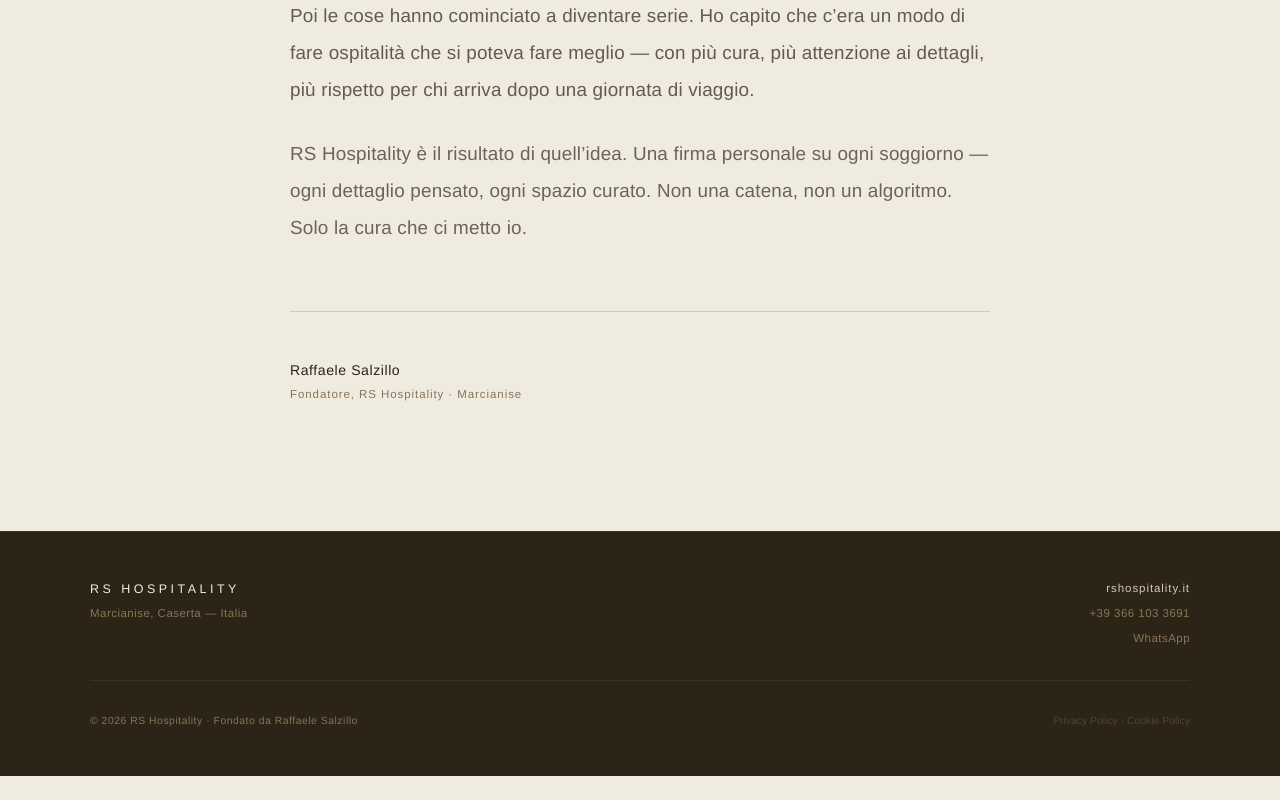
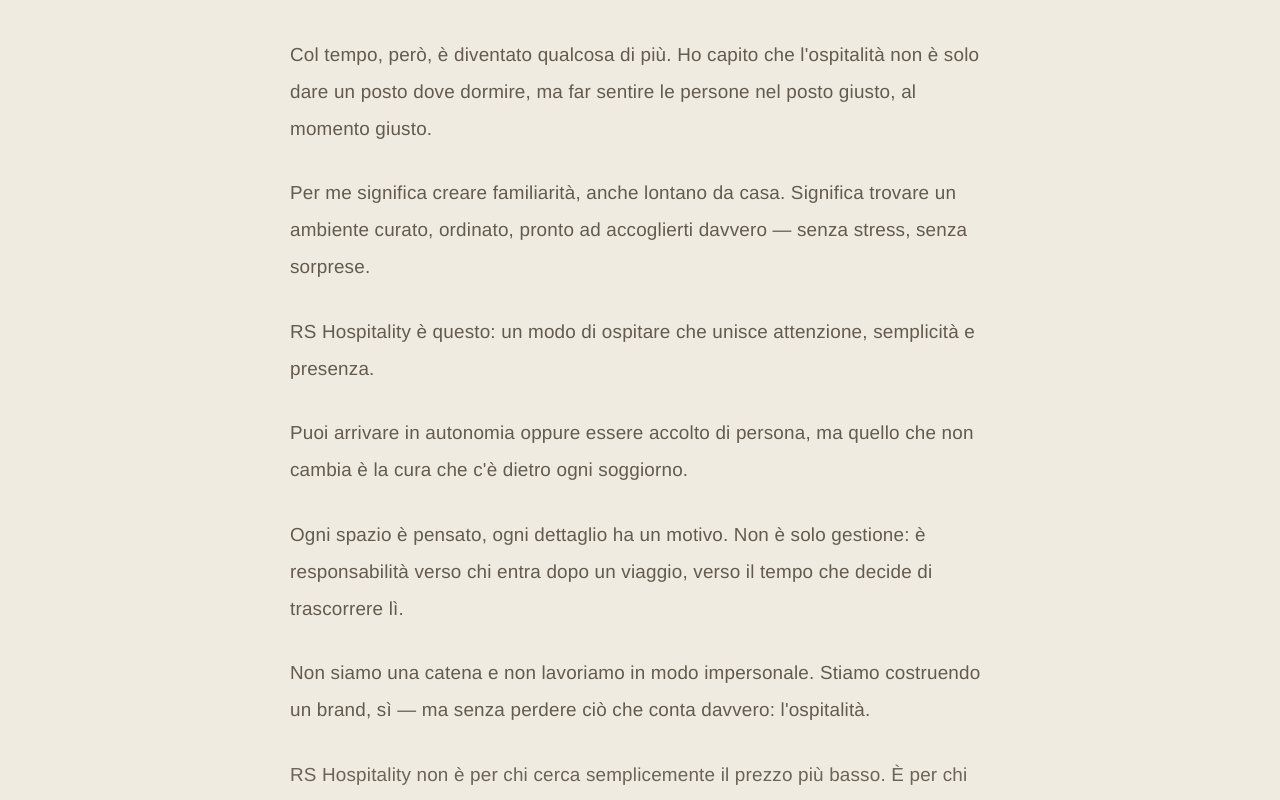
Before and after one commit to raffelesalzillo17-crypto/rs-hospitality, a Next.js app: page /chi-siamo in a window 1280 px wide. Shown: the part 800-1600 px from the top of the page. Before the commit the page ends 1576 px from the top, so only its background shows below. Built offline with nearby package versions, Linux system fonts and the light colour scheme.

Commit message:
feat: logo RS, chi siamo, modulo disponibilità, fix navigazione, rimozione dominio

```diff
--- a/app/alloggi/il-tulipano/page.tsx
+++ b/app/alloggi/il-tulipano/page.tsx
@@ -144,7 +144,6 @@
       "@type": "LodgingBusiness",
       name: "Il Tulipano — RS Hospitality",
       description: "Camera matrimoniale con bagno privato ad uso esclusivo a Marcianise (CE). Affitti brevi vicino Caserta, da €55 a notte.",
-      url: "https://rshospitality.it/alloggi/il-tulipano",
       telephone: "+393661033691",
       address: {
         "@type": "PostalAddress",
@@ -155,7 +154,7 @@
         addressCountry: "IT",
       },
       priceRange: "€55–€80",
-      image: "https://rshospitality.it/images/tulipano/Foto letto ampia.png",
+      image: "/images/tulipano/Foto letto ampia.png",
       amenityFeature: [
         { "@type": "LocationFeatureSpecification", name: "Wi-Fi gratuito", value: true },
         { "@type": "LocationFeatureSpecification", name: "Bagno privato esclusivo", value: true },
@@ -188,9 +187,39 @@
   const [busyDates, setBusyDates] = useState<{start: string; end: string}[]>([]);
   const [calLoading, setCalLoading] = useState(true);
 
+  // Form disponibilità
+  const [formArrivo, setFormArrivo] = useState("");
+  const [formPartenza, setFormPartenza] = useState("");
+  const [formOspiti, setFormOspiti] = useState(2);
+  const [disponibilita, setDisponibilita] = useState<boolean | null>(null);
+  const [formVerificando, setFormVerificando] = useState(false);
+
+  const verificaDisponibilita = async () => {
+    if (!formArrivo || !formPartenza) return;
+    setFormVerificando(true);
+    setDisponibilita(null);
+    try {
+      const res = await fetch("/api/calendar");
+      const data = await res.json();
+      const events: { start: string; end: string }[] = data.events ?? [];
+      const arrivo = new Date(formArrivo);
+      const partenza = new Date(formPartenza);
+      const occupato = events.some(({ start, end }) => {
+        const s = new Date(start);
+        const e = new Date(end);
+        return arrivo < e && partenza > s;
+      });
+      setDisponibilita(!occupato);
+    } catch {
+      setDisponibilita(null);
+    } finally {
+      setFormVerificando(false);
+    }
+  };
+
   const navLinks = [
     { label: "Alloggi",   href: "/#alloggi" },
-    { label: "Chi siamo", href: "/#proprietari" },
+    { label: "Chi siamo", href: "/#chi-siamo" },
     { label: "Contatti",  href: "/#footer" },
   ];
 
@@ -402,19 +431,7 @@
             Il Tulipano
           </h1>
 
-          <div style={{ width: 36, height: 1, backgroundColor: c.cammello, marginBottom: "2rem" }} />
-
-          <p
-            style={{
-              color: c.sabbia,
-              fontSize: "clamp(0.82rem, 1.8vw, 0.95rem)",
-              fontWeight: 300,
-              letterSpacing: "0.06em",
-              marginBottom: "3rem",
-            }}
-          >
-            da €55 / notte
-          </p>
+          <div style={{ width: 36, height: 1, backgroundColor: c.cammello, marginBottom: "3rem" }} />
 
           <a
             href="#galleria"
@@ -753,7 +770,7 @@
         </div>
       </section>
 
-      {/* ── PREZZO E PRENOTAZIONE ───────────────────────────────────────────── */}
+      {/* ── DISPONIBILITÀ E PRENOTAZIONE ────────────────────────────────────── */}
       <section
         style={{
           backgroundColor: c.lino,
@@ -763,7 +780,7 @@
         <div ref={prezzoRef} style={{ maxWidth: 1100, margin: "0 auto", ...fade(prezzoInView) }}>
           <div className="rs-prezzo-layout">
 
-            {/* Prezzi + CTA */}
+            {/* Modulo disponibilità */}
             <div
               style={{
                 backgroundColor: c.tabacco,
@@ -781,74 +798,135 @@
                   textTransform: "uppercase",
                 }}
               >
-                Tariffe
+                Verifica disponibilità
               </p>
 
-              {/* Tariffa principale */}
-              <div style={{ display: "flex", alignItems: "baseline", gap: "0.5rem" }}>
-                <span
+              <h3
                 style={{
                   color: c.lino,
-                    fontSize: "clamp(2rem, 4.5vw, 2.8rem)",
+                  fontSize: "clamp(1.2rem, 2.5vw, 1.6rem)",
                   fontWeight: 300,
-                    letterSpacing: "-0.01em",
+                  letterSpacing: "0.01em",
                 }}
               >
-                  da €55
-                </span>
-                <span style={{ color: c.cammello, fontSize: "0.82rem", letterSpacing: "0.04em" }}>
-                  / notte
-                </span>
+                Il Tulipano
+              </h3>
+
+              {/* Form date */}
+              <div style={{ display: "flex", flexDirection: "column", gap: "0.75rem" }}>
+                <div>
+                  <label style={{ color: c.sabbia, fontSize: "0.65rem", letterSpacing: "0.12em", textTransform: "uppercase", display: "block", marginBottom: "0.4rem" }}>
+                    Data arrivo
+                  </label>
+                  <input
+                    type="date"
+                    value={formArrivo}
+                    min={new Date().toISOString().split("T")[0]}
+                    onChange={(e) => { setFormArrivo(e.target.value); setDisponibilita(null); }}
+                    style={{
+                      width: "100%",
+                      backgroundColor: "rgba(255,255,255,0.06)",
+                      border: `1px solid rgba(139,115,85,0.4)`,
+                      color: c.lino,
+                      fontSize: "0.82rem",
+                      padding: "0.75rem 0.9rem",
+                      fontFamily: "'Helvetica Neue', Helvetica, Arial, sans-serif",
+                      outline: "none",
+                      boxSizing: "border-box",
+                    }}
+                  />
                 </div>
 
-              {/* Griglia stagionale */}
+                <div>
+                  <label style={{ color: c.sabbia, fontSize: "0.65rem", letterSpacing: "0.12em", textTransform: "uppercase", display: "block", marginBottom: "0.4rem" }}>
+                    Data partenza
+                  </label>
+                  <input
+                    type="date"
+                    value={formPartenza}
+                    min={formArrivo || new Date().toISOString().split("T")[0]}
+                    onChange={(e) => { setFormPartenza(e.target.value); setDisponibilita(null); }}
+                    style={{
+                      width: "100%",
+                      backgroundColor: "rgba(255,255,255,0.06)",
+                      border: `1px solid rgba(139,115,85,0.4)`,
+                      color: c.lino,
+                      fontSize: "0.82rem",
+                      padding: "0.75rem 0.9rem",
+                      fontFamily: "'Helvetica Neue', Helvetica, Arial, sans-serif",
+                      outline: "none",
+                      boxSizing: "border-box",
+                    }}
+                  />
+                </div>
+
+                <div>
+                  <label style={{ color: c.sabbia, fontSize: "0.65rem", letterSpacing: "0.12em", textTransform: "uppercase", display: "block", marginBottom: "0.4rem" }}>
+                    Numero ospiti
+                  </label>
+                  <select
+                    value={formOspiti}
+                    onChange={(e) => setFormOspiti(Number(e.target.value))}
+                    style={{
+                      width: "100%",
+                      backgroundColor: "rgba(255,255,255,0.06)",
+                      border: `1px solid rgba(139,115,85,0.4)`,
+                      color: c.lino,
+                      fontSize: "0.82rem",
+                      padding: "0.75rem 0.9rem",
+                      fontFamily: "'Helvetica Neue', Helvetica, Arial, sans-serif",
+                      outline: "none",
+                      boxSizing: "border-box",
+                      appearance: "none",
+                    }}
+                  >
+                    {[1, 2, 3, 4].map((n) => (
+                      <option key={n} value={n} style={{ backgroundColor: c.tabacco }}>
+                        {n} {n === 1 ? "ospite" : "ospiti"}
+                      </option>
+                    ))}
+                  </select>
+                </div>
+              </div>
+
+              {/* Bottone verifica */}
+              <button
+                onClick={verificaDisponibilita}
+                disabled={!formArrivo || !formPartenza || formVerificando}
+                style={{
+                  backgroundColor: (!formArrivo || !formPartenza) ? "rgba(139,115,85,0.3)" : c.cammello,
+                  color: c.lino,
+                  border: "none",
+                  fontSize: "0.68rem",
+                  letterSpacing: "0.22em",
+                  textTransform: "uppercase",
+                  padding: "1rem 1.5rem",
+                  cursor: (!formArrivo || !formPartenza) ? "not-allowed" : "pointer",
+                  transition: "background-color 0.25s",
+                  fontFamily: "'Helvetica Neue', Helvetica, Arial, sans-serif",
+                }}
+                onMouseEnter={(e) => { if (formArrivo && formPartenza) e.currentTarget.style.backgroundColor = c.tabacco; }}
+                onMouseLeave={(e) => { if (formArrivo && formPartenza) e.currentTarget.style.backgroundColor = c.cammello; }}
+              >
+                {formVerificando ? "Verifica in corso…" : "Verifica disponibilità"}
+              </button>
+
+              {/* Esito verifica */}
+              {disponibilita === true && (
+                <div style={{ display: "flex", flexDirection: "column", gap: "0.75rem" }}>
                   <div
                     style={{
-                  display: "grid",
-                  gridTemplateColumns: "1fr 1fr 1fr",
-                  gap: "1px",
-                  backgroundColor: "rgba(255,255,255,0.08)",
+                      backgroundColor: "rgba(46,125,82,0.18)",
+                      border: "1px solid rgba(46,125,82,0.5)",
+                      padding: "0.85rem 1rem",
                     }}
                   >
-                {[
-                  { label: "Bassa stagione", price: "€55", note: "lun–gio" },
-                  { label: "Alta stagione", price: "€70", note: "estate/feste" },
-                  { label: "Weekend", price: "€80", note: "ven–dom" },
-                ].map((t) => (
-                  <div
-                    key={t.label}
-                    style={{
-                      backgroundColor: c.tabacco,
-                      padding: "0.85rem 0.75rem",
-                      textAlign: "center",
-                    }}
-                  >
-                    <p style={{ color: c.cammello, fontSize: "0.55rem", letterSpacing: "0.1em", textTransform: "uppercase", marginBottom: "0.35rem" }}>
-                      {t.label}
+                    <p style={{ color: "#4caf7d", fontSize: "0.78rem", fontWeight: 400, letterSpacing: "0.04em" }}>
+                      Disponibile per le date selezionate
                     </p>
-                    <p style={{ color: c.lino, fontSize: "1rem", fontWeight: 300 }}>{t.price}</p>
-                    <p style={{ color: "rgba(212,201,181,0.45)", fontSize: "0.55rem", marginTop: "0.2rem" }}>{t.note}</p>
                   </div>
-                ))}
-              </div>
-
-              <p
-                style={{
-                  color: c.sabbia,
-                  fontSize: "0.72rem",
-                  fontWeight: 300,
-                  lineHeight: 1.65,
-                  opacity: 0.7,
-                }}
-              >
-                Lettino aggiuntivo disponibile a €20 / notte.
-              </p>
-
-              <div style={{ height: 1, backgroundColor: "rgba(255,255,255,0.07)" }} />
-
-              {/* CTA prenotazione diretta WhatsApp */}
                   <a
-                href="https://wa.me/393661033691?text=Ciao%2C%20vorrei%20prenotare%20Il%20Tulipano%20direttamente"
+                    href={`https://wa.me/393661033691?text=Ciao%2C+vorrei+prenotare+Il+Tulipano+dal+${formArrivo}+al+${formPartenza}+per+${formOspiti}+${formOspiti === 1 ? "ospite" : "ospiti"}`}
                     target="_blank"
                     rel="noopener noreferrer"
                     style={{
@@ -870,11 +948,32 @@
                     onMouseEnter={(e) => { e.currentTarget.style.opacity = "0.85"; }}
                     onMouseLeave={(e) => { e.currentTarget.style.opacity = "1"; }}
                   >
-                Prenota direttamente su WhatsApp
+                    Prenota su WhatsApp
                     <span style={{ fontSize: "0.6rem", letterSpacing: "0.06em", opacity: 0.85, textTransform: "none", fontWeight: 300 }}>
                       Miglior prezzo garantito · risposta entro 1 ora
                     </span>
                   </a>
+                </div>
+              )}
+
+              {disponibilita === false && (
+                <div
+                  style={{
+                    backgroundColor: "rgba(192,57,43,0.15)",
+                    border: "1px solid rgba(192,57,43,0.4)",
+                    padding: "0.85rem 1rem",
+                  }}
+                >
+                  <p style={{ color: "#e57373", fontSize: "0.78rem", fontWeight: 400, letterSpacing: "0.04em", marginBottom: "0.3rem" }}>
+                    Periodo occupato
+                  </p>
+                  <p style={{ color: "rgba(240,235,224,0.55)", fontSize: "0.7rem", fontWeight: 300 }}>
+                    Prova a modificare le date per trovare disponibilità.
+                  </p>
+                </div>
+              )}
+
+              <div style={{ height: 1, backgroundColor: "rgba(255,255,255,0.07)" }} />
 
               <div style={{ display: "flex", flexDirection: "column", gap: "0.75rem" }}>
                 <div>
@@ -1220,9 +1319,6 @@
               </span>
             </div>
             <div style={{ display: "flex", flexDirection: "column", gap: "0.5rem", alignItems: "flex-end" }}>
-              <a href="https://rshospitality.it" style={{ color: c.sabbia, textDecoration: "none", fontSize: "0.72rem", letterSpacing: "0.08em" }}>
-                rshospitality.it
-              </a>
               <a href="tel:+393661033691" style={{ color: c.cammello, textDecoration: "none", fontSize: "0.72rem", letterSpacing: "0.04em" }}>
                 +39 366 103 3691
               </a>
--- a/app/chi-siamo/page.tsx
+++ b/app/chi-siamo/page.tsx
@@ -279,9 +279,7 @@
               marginBottom: "1.75rem",
             }}
           >
-            Sono Raffaele, un ragazzo di Marcianise. Ho iniziato con gli affitti
-            brevi quasi per gioco — un appartamento, qualche curiosità, voglia
-            di provare.
+            Sono Raffaele, un ragazzo di Marcianise. RS Hospitality nasce quasi per caso — da un primo appartamento, un po&apos; di curiosità e la voglia di fare le cose fatte bene.
           </p>
 
           <p
@@ -295,10 +293,77 @@
               marginBottom: "1.75rem",
             }}
           >
-            Poi le cose hanno cominciato a diventare serie. Ho capito che c&rsquo;era
-            un modo di fare ospitalità che si poteva fare meglio — con più
-            cura, più attenzione ai dettagli, più rispetto per chi arriva dopo
-            una giornata di viaggio.
+            Col tempo, però, è diventato qualcosa di più. Ho capito che l&apos;ospitalità non è solo dare un posto dove dormire, ma far sentire le persone nel posto giusto, al momento giusto.
+          </p>
+
+          <p
+            style={{
+              color: c.tabacco,
+              fontSize: "clamp(1.05rem, 2.2vw, 1.18rem)",
+              fontWeight: 300,
+              lineHeight: 1.95,
+              letterSpacing: "0.01em",
+              opacity: 0.72,
+              marginBottom: "1.75rem",
+            }}
+          >
+            Per me significa creare familiarità, anche lontano da casa. Significa trovare un ambiente curato, ordinato, pronto ad accoglierti davvero — senza stress, senza sorprese.
+          </p>
+
+          <p
+            style={{
+              color: c.tabacco,
+              fontSize: "clamp(1.05rem, 2.2vw, 1.18rem)",
+              fontWeight: 300,
+              lineHeight: 1.95,
+              letterSpacing: "0.01em",
+              opacity: 0.72,
+              marginBottom: "1.75rem",
+            }}
+          >
+            RS Hospitality è questo: un modo di ospitare che unisce attenzione, semplicità e presenza.
+          </p>
+
+          <p
+            style={{
+              color: c.tabacco,
+              fontSize: "clamp(1.05rem, 2.2vw, 1.18rem)",
+              fontWeight: 300,
+              lineHeight: 1.95,
+              letterSpacing: "0.01em",
+              opacity: 0.72,
+              marginBottom: "1.75rem",
+            }}
+          >
+            Puoi arrivare in autonomia oppure essere accolto di persona, ma quello che non cambia è la cura che c&apos;è dietro ogni soggiorno.
+          </p>
+
+          <p
+            style={{
+              color: c.tabacco,
+              fontSize: "clamp(1.05rem, 2.2vw, 1.18rem)",
+              fontWeight: 300,
+              lineHeight: 1.95,
+              letterSpacing: "0.01em",
+              opacity: 0.72,
+              marginBottom: "1.75rem",
+            }}
+          >
+            Ogni spazio è pensato, ogni dettaglio ha un motivo. Non è solo gestione: è responsabilità verso chi entra dopo un viaggio, verso il tempo che decide di trascorrere lì.
+          </p>
+
+          <p
+            style={{
+              color: c.tabacco,
+              fontSize: "clamp(1.05rem, 2.2vw, 1.18rem)",
+              fontWeight: 300,
+              lineHeight: 1.95,
+              letterSpacing: "0.01em",
+              opacity: 0.72,
+              marginBottom: "1.75rem",
+            }}
+          >
+            Non siamo una catena e non lavoriamo in modo impersonale. Stiamo costruendo un brand, sì — ma senza perdere ciò che conta davvero: l&apos;ospitalità.
           </p>
 
           <p
@@ -312,9 +377,7 @@
               marginBottom: "4rem",
             }}
           >
-            RS Hospitality è il risultato di quell&rsquo;idea. Una firma personale
-            su ogni soggiorno — ogni dettaglio pensato, ogni spazio curato.
-            Non una catena, non un algoritmo. Solo la cura che ci metto io.
+            RS Hospitality non è per chi cerca semplicemente il prezzo più basso. È per chi cerca un&apos;esperienza semplice, curata e senza pensieri.
           </p>
 
           <div style={{ height: 1, backgroundColor: c.sabbia, marginBottom: "3rem" }} />
@@ -365,9 +428,6 @@
               </span>
             </div>
             <div style={{ display: "flex", flexDirection: "column", gap: "0.5rem", alignItems: "flex-end" }}>
-              <a href="https://rshospitality.it" style={{ color: c.sabbia, textDecoration: "none", fontSize: "0.72rem", letterSpacing: "0.08em" }}>
-                rshospitality.it
-              </a>
               <a href="tel:+393661033691" style={{ color: c.cammello, textDecoration: "none", fontSize: "0.72rem", letterSpacing: "0.04em" }}>
                 +39 366 103 3691
               </a>
--- a/app/layout.tsx
+++ b/app/layout.tsx
@@ -2,18 +2,16 @@
 import "./globals.css";
 
 export const metadata: Metadata = {
-  metadataBase: new URL("https://rshospitality.it"),
   title: {
     default: "RS Hospitality — Affitti brevi a Marcianise, Caserta",
     template: "%s | RS Hospitality",
   },
   description:
-    "Affitti brevi a Marcianise, Caserta. Il Tulipano: camera matrimoniale con bagno privato esclusivo a pochi minuti dal casello A1. Da €55 a notte. Prenota su Booking o Airbnb.",
+    "Affitti brevi a Marcianise, Caserta. Il Tulipano: camera matrimoniale con bagno privato esclusivo a pochi minuti dal casello A1. Prenota su Booking o Airbnb.",
   openGraph: {
     title: "RS Hospitality — Affitti brevi a Marcianise, Caserta",
     description:
-      "Camera matrimoniale con bagno privato a Marcianise (CE). Affitti brevi vicino Caserta, da €55 a notte.",
-    url: "https://rshospitality.it",
+      "Camera matrimoniale con bagno privato a Marcianise (CE). Affitti brevi vicino Caserta.",
     siteName: "RS Hospitality",
     locale: "it_IT",
     type: "website",
@@ -30,7 +28,7 @@
     card: "summary_large_image",
     title: "RS Hospitality — Affitti brevi Marcianise, Caserta",
     description:
-      "Camera matrimoniale con bagno privato a Marcianise (CE). Da €55 a notte, prenotazione su Booking e Airbnb.",
+      "Camera matrimoniale con bagno privato a Marcianise (CE). Prenotazione su Booking e Airbnb.",
     images: ["/images/tulipano/Foto letto ampia.png"],
   },
 };
@@ -45,7 +43,6 @@
     "@type": "LocalBusiness",
     name: "RS Hospitality",
     description: "Affitti brevi a Marcianise, Caserta. Camera matrimoniale con bagno privato esclusivo.",
-    url: "https://rshospitality.it",
     telephone: "+393661033691",
     address: {
       "@type": "PostalAddress",
@@ -61,7 +58,7 @@
       longitude: 14.2991,
     },
     priceRange: "€€",
-    image: "https://rshospitality.it/images/tulipano/Foto letto ampia.png",
+    image: "/images/tulipano/Foto letto ampia.png",
     sameAs: [
       "https://www.booking.com/Share-KLD1dK0",
       "https://www.airbnb.it/rooms/1151100346729188269",
--- a/app/page.tsx
+++ b/app/page.tsx
@@ -242,6 +242,20 @@
           Marcianise, Caserta — Italia
         </p>
 
+        <Image
+          src="/images/logo-rs-hospitality.svg"
+          alt="RS Hospitality"
+          width={200}
+          height={68}
+          priority={true}
+          style={{
+            height: "clamp(48px, 6vw, 68px)",
+            width: "auto",
+            objectFit: "contain",
+            marginBottom: "2rem",
+          }}
+        />
+
         <h1
           style={{
             color: c.lino,
@@ -324,7 +338,7 @@
                 letterSpacing: "0.01em",
               }}
             >
-              I nostri alloggi
+              Il Tulipano — RS Comfort
             </h2>
           </div>
 
@@ -519,9 +533,7 @@
                 marginBottom: "1.75rem",
               }}
             >
-              Ho iniziato con un appartamento e tanta curiosità. Col tempo ho
-              capito che fare ospitalità bene significa una cosa sola — esserci
-              davvero, con attenzione per ogni dettaglio.
+              Sono Raffaele, un ragazzo di Marcianise. RS Hospitality nasce quasi per caso — da un primo appartamento, un po&apos; di curiosità e la voglia di fare le cose fatte bene.
             </p>
             <p
               style={{
@@ -534,9 +546,7 @@
                 marginBottom: "3rem",
               }}
             >
-              Che il letto sia come si deve, che gli spazi siano ordinati, che
-              ci sia qualcuno reperibile. RS Hospitality è il modo in cui ci
-              metto la faccia, su ogni soggiorno.
+              Per me significa creare familiarità, anche lontano da casa. Un ambiente curato, ordinato, pronto ad accoglierti davvero — senza stress, senza sorprese. RS Hospitality è questo: un modo di ospitare che unisce attenzione, semplicità e presenza.
             </p>
 
             <div style={{ display: "flex", alignItems: "center", justifyContent: "space-between", flexWrap: "wrap", gap: "1.5rem" }}>
@@ -695,9 +705,6 @@
               </span>
             </div>
             <div style={{ display: "flex", flexDirection: "column", gap: "0.5rem", alignItems: "flex-end" }}>
-              <a href="https://rshospitality.it" style={{ color: c.sabbia, textDecoration: "none", fontSize: "0.72rem", letterSpacing: "0.08em" }}>
-                rshospitality.it
-              </a>
               <a href="tel:+393661033691" style={{ color: c.cammello, textDecoration: "none", fontSize: "0.72rem", letterSpacing: "0.04em" }}>
                 +39 366 103 3691
               </a>
--- a/app/proprietari/page.tsx
+++ b/app/proprietari/page.tsx
@@ -730,9 +730,6 @@
               </span>
             </div>
             <div style={{ display: "flex", flexDirection: "column", gap: "0.5rem", alignItems: "flex-end" }}>
-              <a href="https://rshospitality.it" style={{ color: c.sabbia, textDecoration: "none", fontSize: "0.72rem", letterSpacing: "0.08em" }}>
-                rshospitality.it
-              </a>
               <a href="tel:+393661033691" style={{ color: c.cammello, textDecoration: "none", fontSize: "0.72rem", letterSpacing: "0.04em" }}>
                 +39 366 103 3691
               </a>
```
Also changed, not shown: .claude/settings.local.json, public/images/logo-rs-hospitality.svg (added), 1 other file (tests, documents, lock files or other folders). Lines whose indentation alone changed are shown as unchanged.
